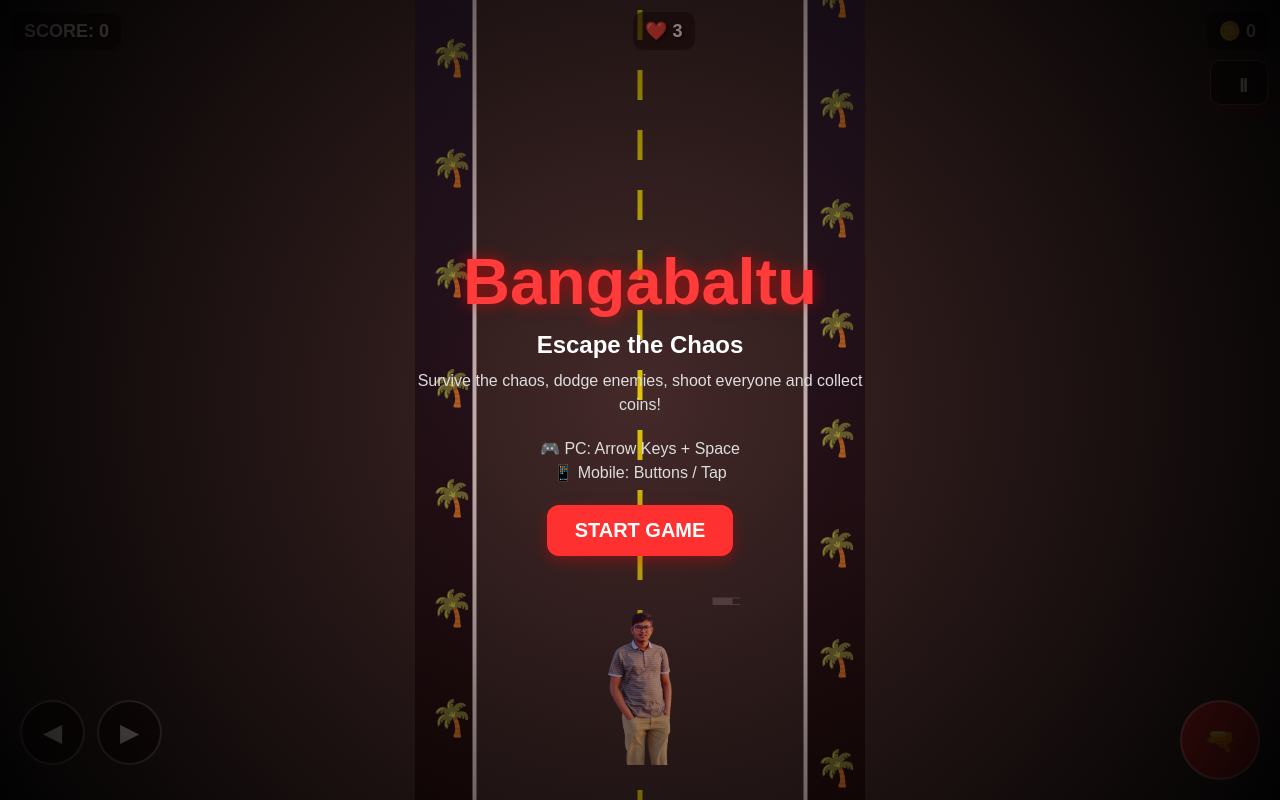
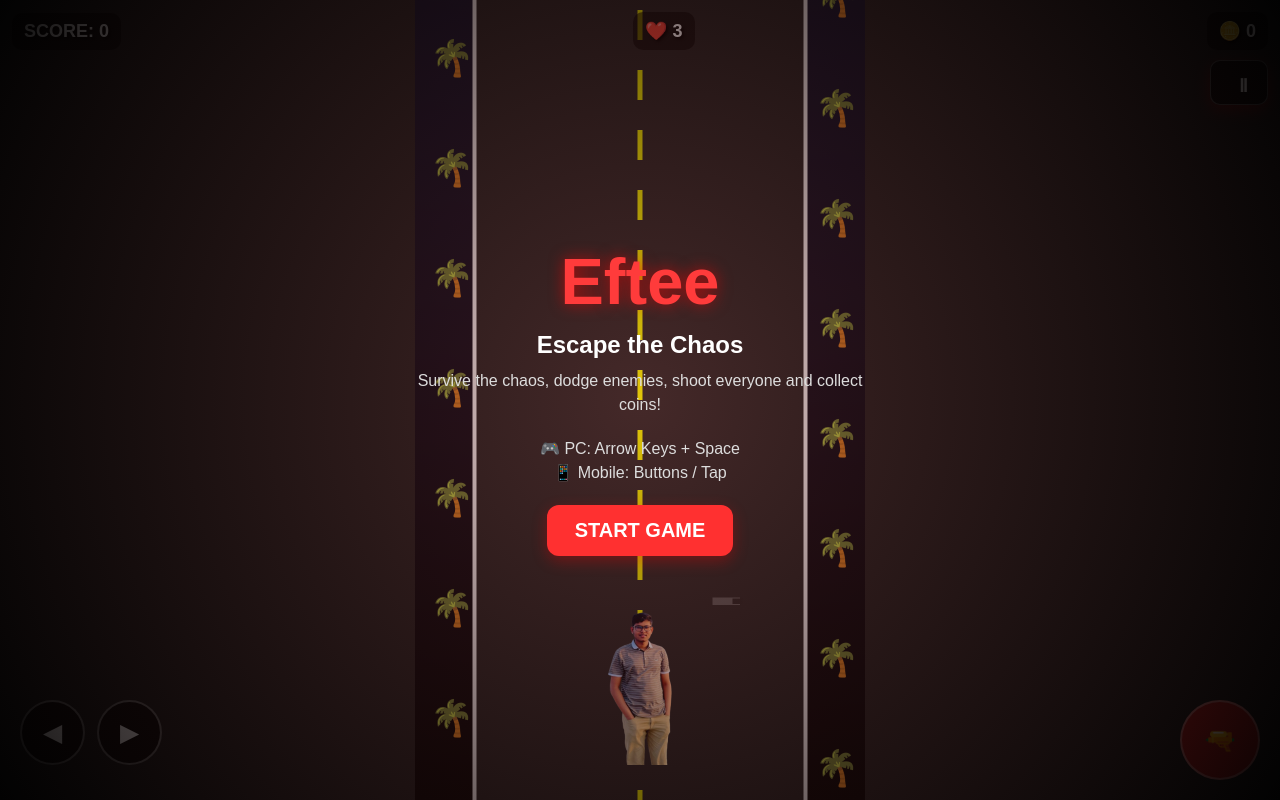
Before and after one commit to samiananda88cc-blip/bangabaltu-escape-the-chaos, a plain HTML site: page index.html in a window 1280 px wide. Drawn offline with Linux system fonts and the light colour scheme; animation ran at ten frames a second.

Commit message:
Update index.html

```diff
--- a/index.html
+++ b/index.html
@@ -294,7 +294,7 @@ button:active {
 
     <div id="startScreen" class="screen">
 
-        <h1>Bangabaltu</h1>
+        <h1>Eftee</h1>
 
         <h2>Escape the Chaos</h2>
 
```
